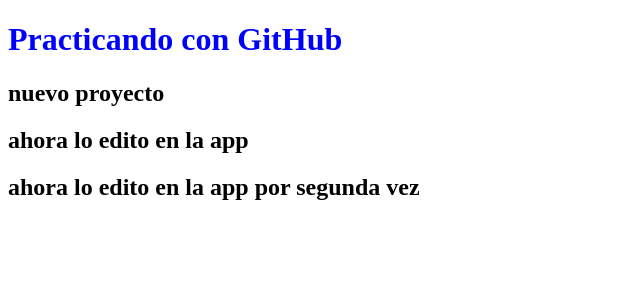
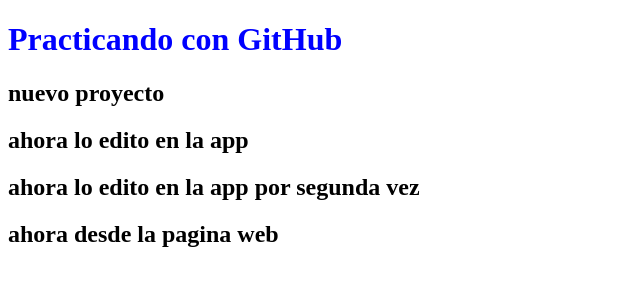
Before and after one commit to alianza2586/Practicando, a plain HTML site: page new_page.html in a window 1280 px wide. Shown: the whole page, without its empty margins (0-640 px from the left). Drawn offline with Linux system fonts and the light colour scheme.

Commit message:
tag2
agrege otro tag h2

```diff
--- a/new_page.html
+++ b/new_page.html
@@ -15,5 +15,6 @@
         <h2>nuevo proyecto</h2>
         <h2> ahora lo edito en la app </h2>
                 <h2> ahora lo edito en la app por segunda vez</h2>
+        <h2>ahora desde la pagina web</h2>
     </body>
 </html>
```
